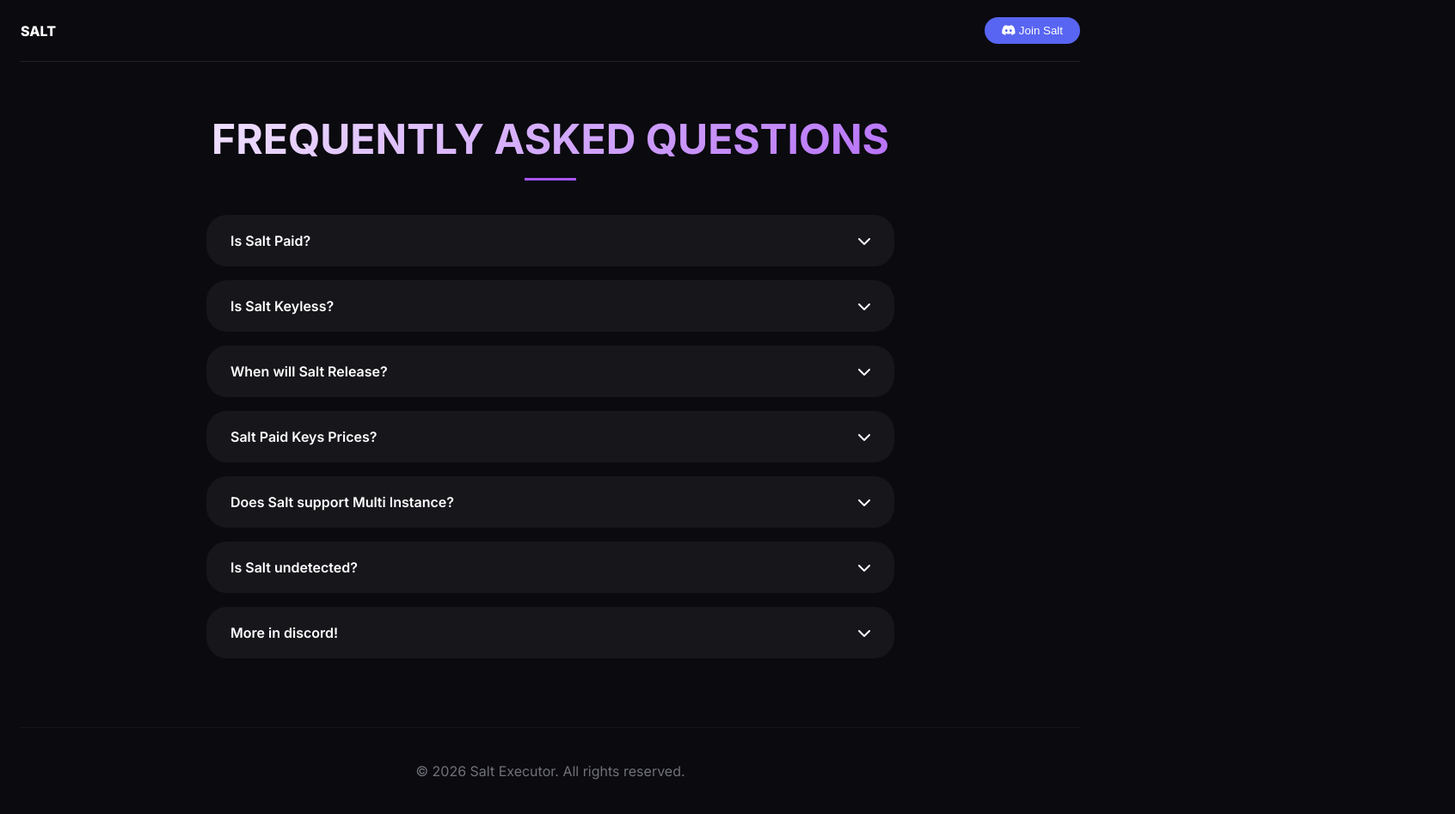
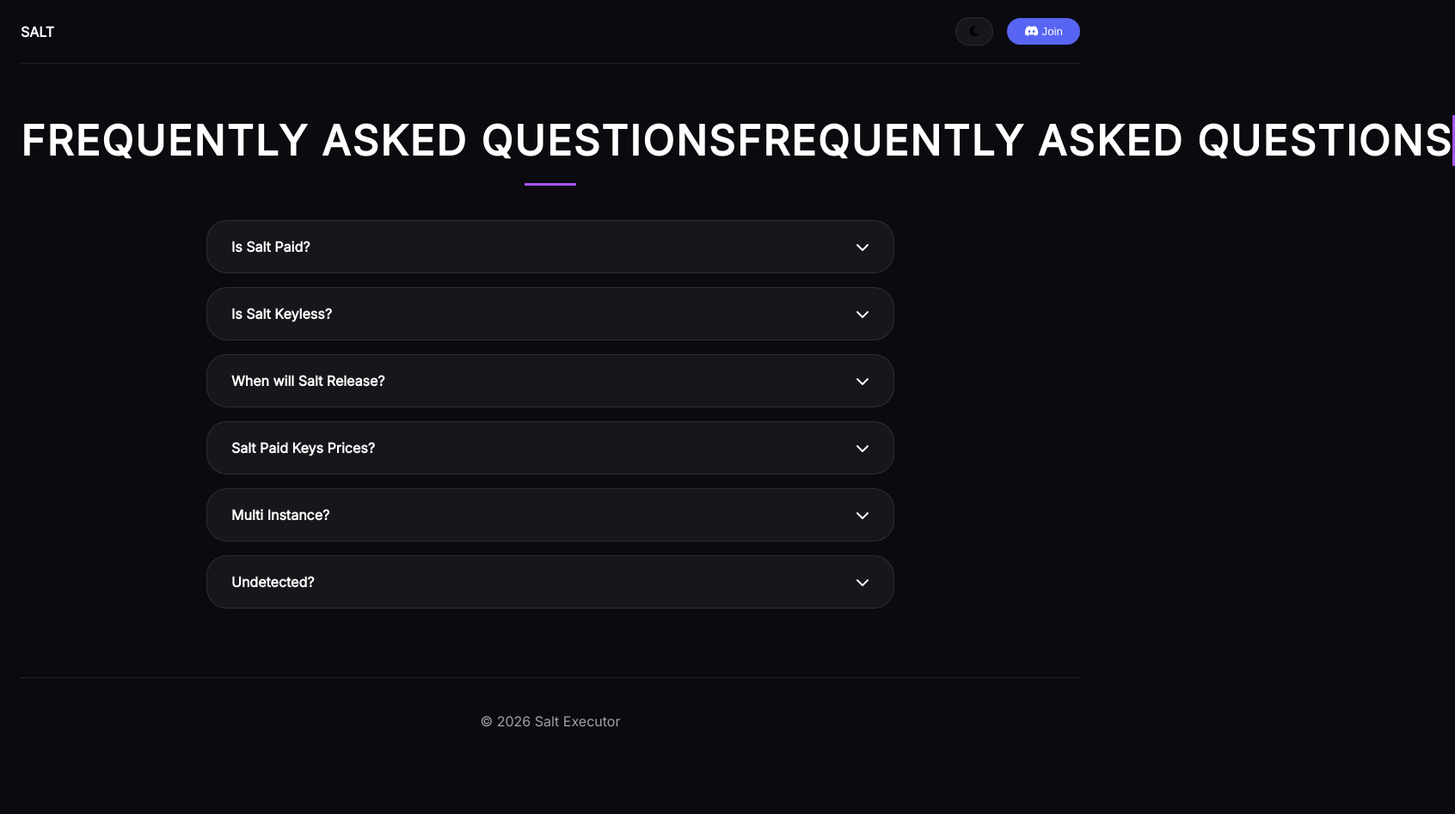
Before and after one commit to quonjassem-wq/Salt, a website: page faq.html in a window 1280 px wide. Shown: the whole page at 86% size, 1692 px wide, since content can reach past the window. After the commit the page ends 889 px from the top, so only its background shows below. Drawn offline with Linux system fonts and the light colour scheme.

Commit message:
Update FAQ page with new styles and content

```diff
--- a/faq.html
+++ b/faq.html
@@ -3,54 +3,93 @@
 <head>
     <meta charset="UTF-8">
     <meta name="viewport" content="width=device-width, initial-scale=1.0">
-    <title>FAQ - Salt Executor</title>
-    <link href="https://fonts.googleapis.com/css2?family=Inter:ital,wght@0,100..900;1,100..900&display=swap" rel="stylesheet">
-    <link rel="stylesheet" href="https://cdnjs.cloudflare.com/ajax/libs/font-awesome/6.0.0-beta3/css/all.min.css">
+    <title>FAQ | Salt Executor</title>
+    <link href="https://fonts.googleapis.com/css2?family=Inter:opsz,wght@14..32,300;400;500;600;700;800&display=swap" rel="stylesheet">
+    <link rel="stylesheet" href="https://cdnjs.cloudflare.com/ajax/libs/font-awesome/6.5.1/css/all.min.css">
     <style>
         * { margin: 0; padding: 0; box-sizing: border-box; }
-        body { font-family: 'Inter', sans-serif; background: #0a0a0f; color: white; }
+        :root {
+            --bg-color: #0a0a0f;
+            --surface: rgba(255,255,255,0.05);
+            --text-primary: #fff;
+            --text-secondary: #a1a1aa;
+            --border: rgba(255,255,255,0.1);
+            --accent: #a855f7;
+        }
+        body.light {
+            --bg-color: #f4f4f9;
+            --surface: rgba(0,0,0,0.05);
+            --text-primary: #111;
+            --text-secondary: #3f3f46;
+            --border: rgba(0,0,0,0.1);
+            --accent: #7c3aed;
+        }
+        body { font-family: 'Inter', sans-serif; background: var(--bg-color); color: var(--text-primary); transition: 0.3s; }
         .container { max-width: 1280px; margin: 0 auto; padding: 0 24px; }
-        .navbar { display: flex; justify-content: space-between; padding: 20px 0; border-bottom: 1px solid rgba(255,255,255,0.1); align-items: center; }
-        .logo { display: flex; gap: 10px; align-items: center; }
-        .btn-discord { background: #5865f2; padding: 8px 20px; border-radius: 40px; border: none; color: white; cursor: pointer; }
+        .navbar { display: flex; justify-content: space-between; align-items: center; padding: 20px 0; border-bottom: 1px solid var(--border); }
+        .logo { display: flex; gap: 12px; align-items: center; }
+        .logo-img { height: 40px; }
+        .btn-discord { background: #5865f2; border: none; padding: 8px 20px; border-radius: 40px; color: white; cursor: pointer; }
+        .theme-toggle { background: var(--surface); border: 1px solid var(--border); border-radius: 40px; padding: 8px 16px; cursor: pointer; margin-right: 12px; }
         .page-header { text-align: center; margin: 60px 0 40px; }
-        .page-header h1 { font-size: 3rem; background: linear-gradient(135deg, #fff, #a855f7); -webkit-background-clip: text; background-clip: text; color: transparent; }
+        .typewriter { font-size: 3rem; font-weight: 800; overflow: hidden; border-right: 3px solid var(--accent); white-space: nowrap; margin: 0 auto; letter-spacing: 2px; animation: blinkCursor 0.75s step-end infinite; display: inline-block; }
+        @keyframes blinkCursor { from, to { border-color: transparent; } 50% { border-color: var(--accent); } }
         .faq-list { max-width: 800px; margin: 0 auto 80px; }
-        .faq-item { background: rgba(255,255,255,0.05); border-radius: 24px; margin-bottom: 16px; overflow: hidden; }
-        .faq-question { display: flex; justify-content: space-between; align-items: center; padding: 20px 28px; cursor: pointer; font-weight: 600; transition: 0.2s; }
-        .faq-question:hover { background: rgba(255,255,255,0.08); }
-        .faq-answer { padding: 0 28px; max-height: 0; overflow: hidden; transition: max-height 0.3s ease, padding 0.3s ease; color: #a1a1aa; line-height: 1.6; }
-        .faq-item.active .faq-answer { padding: 0 28px 24px 28px; max-height: 300px; }
-        .faq-answer ul { margin-left: 20px; margin-top: 8px; }
-        footer { text-align: center; padding: 40px; border-top: 1px solid rgba(255,255,255,0.05); color: #71717a; }
-        @media (max-width: 768px) { .page-header h1 { font-size: 2rem; } }
+        .faq-item { background: var(--surface); border-radius: 24px; margin-bottom: 16px; overflow: hidden; border: 1px solid var(--border); }
+        .faq-question { display: flex; justify-content: space-between; align-items: center; padding: 20px 28px; cursor: pointer; font-weight: 600; }
+        .faq-answer { padding: 0 28px; max-height: 0; overflow: hidden; transition: max-height 0.4s ease, padding 0.3s; color: var(--text-secondary); }
+        .faq-item.active .faq-answer { padding: 0 28px 24px 28px; max-height: 400px; }
+        footer { text-align: center; padding: 40px; border-top: 1px solid var(--border); color: var(--text-secondary); }
+        @media (max-width: 768px) { .typewriter { font-size: 1.8rem; white-space: normal; border-right: none; } }
     </style>
 </head>
 <body>
     <div class="container">
         <div class="navbar">
-            <div class="logo"><img src="image.png" alt="logo" style="height:40px;" onerror="this.style.display='none'"><span style="font-weight:800;">SALT</span></div>
-            <button class="btn-discord" onclick="window.open('https://discord.gg/yZyHEugsPF', '_blank')"><i class="fab fa-discord"></i> Join Salt</button>
+            <div class="logo"><img src="image.png" class="logo-img" onerror="this.style.display='none'"><span style="font-weight:800;">SALT</span></div>
+            <div><button class="theme-toggle" id="themeToggle"><i class="fas fa-moon"></i></button>
+            <button class="btn-discord" onclick="window.open('https://discord.gg/yZyHEugsPF', '_blank')"><i class="fab fa-discord"></i> Join</button></div>
         </div>
-        <div class="page-header"><h1>FREQUENTLY ASKED QUESTIONS</h1><div style="width:60px; height:3px; background:#a855f7; margin:16px auto;"></div></div>
+        <div class="page-header"><h1 class="typewriter" id="typewriterText">FREQUENTLY ASKED QUESTIONS</h1><div style="width:60px; height:3px; background:var(--accent); margin:16px auto;"></div></div>
         <div class="faq-list">
             <div class="faq-item"><div class="faq-question">Is Salt Paid? <i class="fas fa-chevron-down"></i></div><div class="faq-answer">Salt is gonna be forever free with ads</div></div>
             <div class="faq-item"><div class="faq-question">Is Salt Keyless? <i class="fas fa-chevron-down"></i></div><div class="faq-answer">No, Salt has a keysystem</div></div>
-            <div class="faq-item"><div class="faq-question">When will Salt Release? <i class="fas fa-chevron-down"></i></div><div class="faq-answer">Salt will release on May 28/29, 2026</div></div>
-            <div class="faq-item"><div class="faq-question">Salt Paid Keys Prices? <i class="fas fa-chevron-down"></i></div><div class="faq-answer"><ul><li><strong>1 day</strong> = Ads</li><li><strong>1 week</strong> = $2.99</li><li><strong>30 Day</strong> = $9.99</li><li><strong>Perm Key</strong> = $14.99</li></ul></div></div>
-            <div class="faq-item"><div class="faq-question">Does Salt support Multi Instance? <i class="fas fa-chevron-down"></i></div><div class="faq-answer">Currently, it is working well since last test.</div></div>
-            <div class="faq-item"><div class="faq-question">Is Salt undetected? <i class="fas fa-chevron-down"></i></div><div class="faq-answer">Salt Team are trying their best to bypass client modification bans, but just in case use an alt there is a risk in ban waves.</div></div>
-            <div class="faq-item"><div class="faq-question">More in discord! <i class="fas fa-chevron-down"></i></div><div class="faq-answer">Join our Discord for more updates and support.</div></div>
+            <div class="faq-item"><div class="faq-question">When will Salt Release? <i class="fas fa-chevron-down"></i></div><div class="faq-answer">May 28/29, 2026</div></div>
+            <div class="faq-item"><div class="faq-question">Salt Paid Keys Prices? <i class="fas fa-chevron-down"></i></div><div class="faq-answer"><ul><li>1 day = Ads</li><li>1 week = $2.99</li><li>30 Day = $9.99</li><li>Perm Key = $14.99</li></ul></div></div>
+            <div class="faq-item"><div class="faq-question">Multi Instance? <i class="fas fa-chevron-down"></i></div><div class="faq-answer">Currently, it is working well since last test.</div></div>
+            <div class="faq-item"><div class="faq-question">Undetected? <i class="fas fa-chevron-down"></i></div><div class="faq-answer">Salt Team tries best to bypass bans, but use an alt to be safe.</div></div>
         </div>
-        <footer>&copy; 2026 Salt Executor. All rights reserved.</footer>
+        <footer>&copy; 2026 Salt Executor</footer>
     </div>
     <script>
+        // Typewriter effect
+        const text = "FREQUENTLY ASKED QUESTIONS";
+        let i = 0;
+        function typeWriter() {
+            if (i < text.length) {
+                document.getElementById('typewriterText').innerHTML += text.charAt(i);
+                i++;
+                setTimeout(typeWriter, 50);
+            }
+        }
+        typeWriter();
+
+        // FAQ accordion
         document.querySelectorAll('.faq-question').forEach(q => {
-            q.addEventListener('click', () => {
-                const parent = q.parentElement;
-                parent.classList.toggle('active');
-            });
+            q.addEventListener('click', () => q.parentElement.classList.toggle('active'));
         });
+
+        // Theme toggle
+        const toggle = document.getElementById('themeToggle');
+        const current = localStorage.getItem('theme') || 'dark';
+        if(current === 'light') document.body.classList.add('light');
+        toggle.innerHTML = current === 'light' ? '<i class="fas fa-sun"></i>' : '<i class="fas fa-moon"></i>';
+        toggle.onclick = () => {
+            document.body.classList.toggle('light');
+            const isLight = document.body.classList.contains('light');
+            localStorage.setItem('theme', isLight ? 'light' : 'dark');
+            toggle.innerHTML = isLight ? '<i class="fas fa-sun"></i>' : '<i class="fas fa-moon"></i>';
+        };
     </script>
 </body>
 </html>
```
